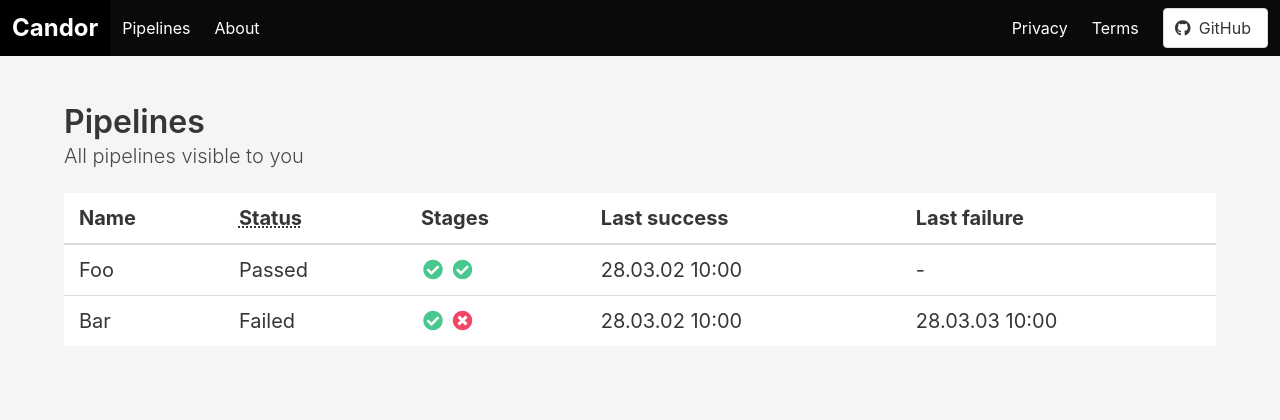
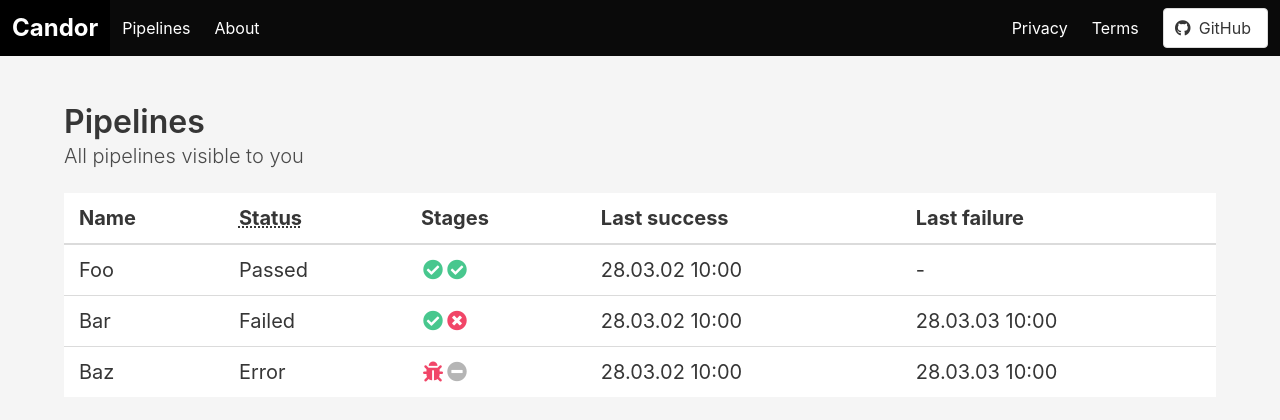
Before and after one commit to Arraying/Candor, a Svelte app in the folder frontend/: page / in a window 1280 px wide. Shown: the top 420 px of the page. Built offline with nearby package versions, Linux system fonts and the light colour scheme.

Commit message:
Use a store for the pipelines.

```diff
--- a/frontend/src/pages/Overview.svelte
+++ b/frontend/src/pages/Overview.svelte
@@ -1,3 +1,13 @@
+<script>
+    // Import all the pipeline overviews.
+    import { PipelineOverviewStore } from "../store";
+
+    // Attempt to click on the pipeline.
+    const selectPipeline = (pipelineId) => {
+        console.log("Selected " + pipelineId);
+    };
+</script>
+
 <section class="section">
     <div class="container">
         <h1 class="title">Pipelines</h1>
@@ -13,34 +23,35 @@
                 </tr>
             </thead>
             <tbody>
-                <tr class="is-clickable">
-                    <td>Foo</td>
-                    <td>Passed</td>
+                {#each $PipelineOverviewStore as pipelineOverview (pipelineOverview.id)}
+                   <tr class="is-clickable" on:click={() => selectPipeline(pipelineOverview.id)}>
+                        <td>{pipelineOverview.name}</td>
+                        <td>{pipelineOverview.status}</td>
                         <td>
+                            {#each pipelineOverview.stages as stage}
+                                {#if stage === "Passed"}
                                     <span class="icon has-text-success">
                                         <i class="fas fa-check-circle"></i>
                                     </span>
-                        <span class="icon has-text-success">
-                        <i class="fas fa-check-circle"></i>
-                        </span>
-                    </td>
-                    <td>28.03.02 10:00</td>
-                    <td>-</td>
-                </tr>
-                <tr class="is-clickable">
-                    <td>Bar</td>
-                    <td>Failed</td>
-                    <td>
-                        <span class="icon has-text-success">
-                        <i class="fas fa-check-circle"></i>
-                        </span>
+                                {:else if stage === "Failed"}
                                     <span class="icon has-text-danger">
                                         <i class="fas fa-times-circle"></i>
                                     </span>
+                                {:else if stage === "Skipped"}
+                                    <span class="icon has-text-grey-light">
+                                        <i class="fas fa-minus-circle"></i>
+                                    </span>
+                                {:else if stage === "Error"}
+                                    <span class="icon has-text-danger">
+                                        <i class="fas fa-bug"></i>
+                                    </span>
+                                {/if}
+                            {/each}
                         </td>
-                    <td>28.03.02 10:00</td>
-                    <td>28.03.03 10:00</td>
+                        <td>{pipelineOverview.lastSuccess}</td>
+                        <td>{pipelineOverview.lastFailure}</td>
                    </tr>
+                {/each}
             </tbody>
         </table>
     </div>
--- /dev/null
+++ b/frontend/src/store.js
@@ -0,0 +1,31 @@
+import { writable } from "svelte/store";
+
+/**
+ * Represents the store keeping all of the pipeline overviews.
+ */
+export const PipelineOverviewStore = writable([
+    {
+        id: 1,
+        name: "Foo",
+        status: "Passed",
+        stages: ["Passed", "Passed"],
+        lastSuccess: "28.03.02 10:00",
+        lastFailure: "-",
+    },
+    {
+        id: 2,
+        name: "Bar",
+        status: "Failed",
+        stages: ["Passed", "Failed"],
+        lastSuccess: "28.03.02 10:00",
+        lastFailure: "28.03.03 10:00",
+    },
+    {
+        id: 3,
+        name: "Baz",
+        status: "Error",
+        stages: ["Error", "Skipped"],
+        lastSuccess: "28.03.02 10:00",
+        lastFailure: "28.03.03 10:00",
+    }
+]);
```
Lines whose indentation alone changed are shown as unchanged.
